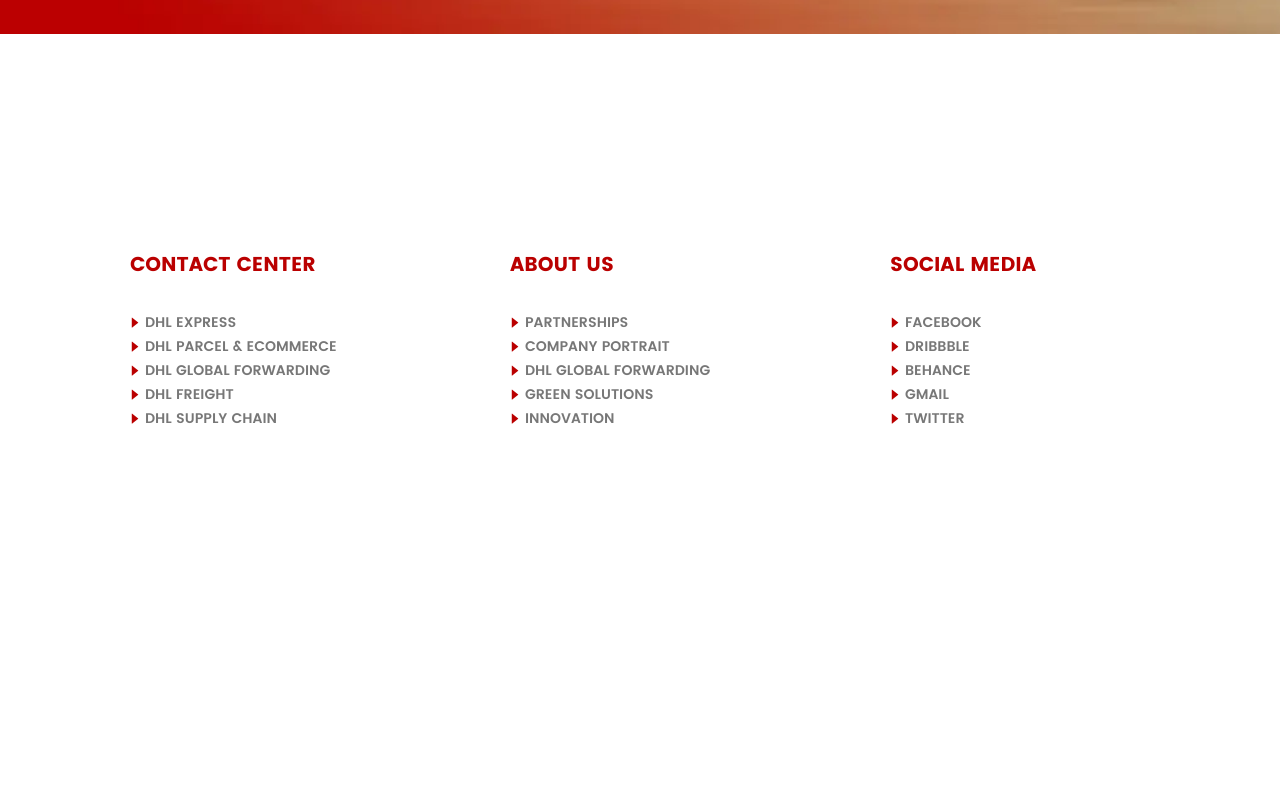
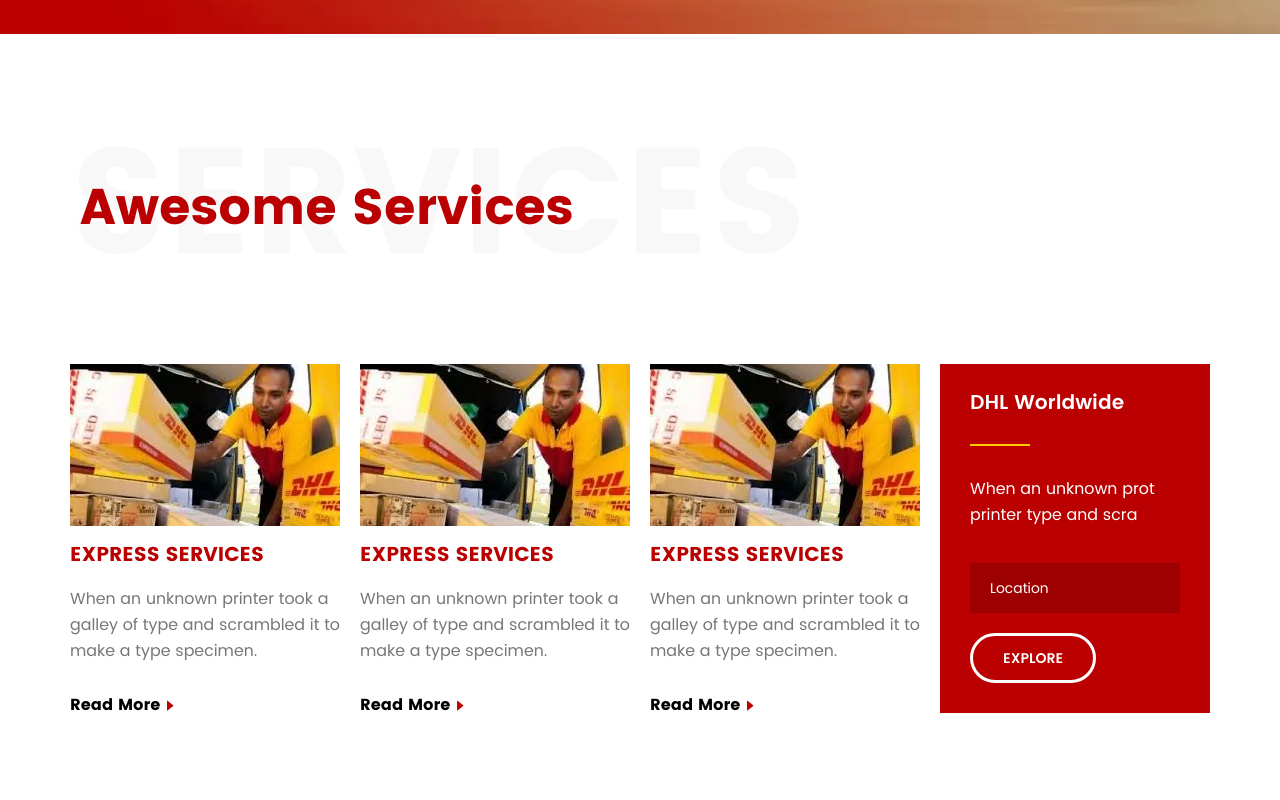
Before and after one commit to EugeneVeremchuk/DHL, a website: page DHL/index.html in a window 1280 px wide. Shown: the part 960-1760 px from the top of the page. Before the commit the page ends 1458 px from the top, so only its background shows below. Drawn offline with Linux system fonts and the light colour scheme; files whose address does not match are found by name.

Commit message:
serviceBlock

```diff
--- a/#source/scss/blocks/mainBlock.scss
+++ b/#source/scss/blocks/mainBlock.scss
@@ -9,8 +9,6 @@
 
    position: relative;
    z-index: 200;
-
-   margin: 0px 0px 150px 0px;
 
    &__container {
       @include adaptiv-value("padding-top", 360, 180, 1);
--- /dev/null
+++ b/#source/scss/blocks/serviceBlock.scss
@@ -0,0 +1,136 @@
+.service {
+
+   @include adaptiv-value("padding-top", 100, 40, 1);
+   @include adaptiv-value("padding-bottom", 100, 40, 1);
+
+   &__container {
+   }
+
+   &__title {
+      @include adaptiv-value("margin-bottom", 80, 30, 1);
+
+      @include adaptiv-value("font-size", 150, 60, 1);
+      text-transform: uppercase;
+      font-weight: 700;
+      color: #f8f8f8;
+
+      position: relative;
+
+      &::before {
+         content:'Awesome Services';
+         @include adaptiv-value("font-size", 50, 25, 1);
+         color: $colorTextRed;
+         text-transform: none;
+         padding: 0px 0px 0px 10px;
+
+         position: absolute;
+         top: 50%;
+         left: 0;
+         transform: translate(0px,-50%);
+      }
+   }
+
+   &__cards {
+      display: grid;
+      grid-template-columns: repeat(auto-fit, minmax(270px, 1fr));
+      column-gap: 20px;
+      row-gap: 30px;
+   }
+
+   &__card {
+   }
+}
+.card {
+
+   display: grid;
+   grid-template: auto auto 1fr auto / 1fr;
+
+   &__image {
+
+      padding: 0px 0px 60% 0px;
+
+      margin: 0px 0px 20px 0px;
+   }
+
+   &__title {
+      font-size: 20px;
+      font-weight: 700;
+
+      color: $colorRed;
+      text-transform: uppercase;
+
+      margin: 0px 0px 20px 0px;
+   }
+
+   &__description {
+      font-size: 16px;
+      line-height: 26px;
+
+      color: $colorGray;
+
+      margin: 0px 0px 20px 0px;
+   }
+
+   &__more {
+      font-size: 16px;
+      font-weight: 700;
+
+      color: $colorBlack;
+      .icon-triangle {
+         font-size: 10px;
+         color: $colorRed;
+      }
+   }
+}
+.card-search {
+
+   background-color: $colorRed;
+
+   padding: 30px;
+
+   &__title {
+      font-size: 20px;
+      font-weight: 600;
+      color: $colorTextWhite;
+   }
+
+   &__line {
+      width: 60px;
+      height: 2px;
+      background-color: $colorYellow;
+
+      margin: 30px 0px;
+   }
+
+   &__text {
+      font-size: 16px;
+      line-height: 26px;
+
+      color: $colorTextWhite;
+
+      margin: 0px 0px 35px 0px;
+   }
+
+   &__form {
+   }
+}
+.form {
+
+   &__body {
+   }
+
+   &__item {
+   }
+
+   &__input {
+      height: 50px;
+      background-color: $colorRedDark;
+
+      color: $colorTextWhite;
+
+      margin: 0px 0px 20px 0px;
+   }
+
+   &__btn {
+   }
+}
--- a/#source/scss/settings/forms.scss
+++ b/#source/scss/settings/forms.scss
@@ -11,6 +11,11 @@
 	&__button {
 	}
 	&__error {
+		margin: 0px 0px 20px 0px;
+
+		color: $colorTextWhite;
+
+		font-weight: 600;
 	}
 }
 
--- a/#source/scss/style.scss
+++ b/#source/scss/style.scss
@@ -86,6 +86,7 @@
 //<ПОДКЛЮЧЕНИЕ ФАЙЛОВ СТИЛЕЙ СТРАНИЦ И ЭЛЕМЕНТОВ>====================================================================================================
 @import "parts/@header";
 @import "blocks/mainBlock";
+@import "blocks/serviceBlock";
 @import "parts/@footer";
 //</ПОДКЛЮЧЕНИЕ ФАЙЛОВ СТИЛЕЙ СТРАНИЦ И ЭЛЕМЕНТОВ>====================================================================================================
 
--- a/DHL/index.html
+++ b/DHL/index.html
@@ -95,6 +95,57 @@
       </div>
    </div>
 </section>
+         <div class="service">
+   <div class="service__container _container">
+      <div class="service__title">Services</div>
+
+      <div class="service__cards">
+         <div class="service__card card">
+            <div class="card__image _ibg">
+               <picture><source srcset="img/serviceBlock/service1.webp" type="image/webp"><img src="img/serviceBlock/service1.jpg" alt="service"></picture>
+            </div>
+            <a href="#" class="card__title">Express Services</a>
+            <div class="card__description">When an unknown printer took a galley of type and scrambled it to make a type
+               specimen.
+            </div>
+            <a href="#" class="card__more">Read More <span class="icon-triangle"></span></a>
+         </div>
+         <div class="service__card card">
+            <div class="card__image _ibg">
+               <picture><source srcset="img/serviceBlock/service1.webp" type="image/webp"><img src="img/serviceBlock/service1.jpg" alt="service"></picture>
+            </div>
+            <a href="#" class="card__title">Express Services</a>
+            <div class="card__description">When an unknown printer took a galley of type and scrambled it to make a type
+               specimen.
+            </div>
+            <a href="#" class="card__more">Read More <span class="icon-triangle"></span></a>
+         </div>
+         <div class="service__card card">
+            <div class="card__image _ibg">
+               <picture><source srcset="img/serviceBlock/service1.webp" type="image/webp"><img src="img/serviceBlock/service1.jpg" alt="service"></picture>
+            </div>
+            <a href="#" class="card__title">Express Services</a>
+            <div class="card__description">When an unknown printer took a galley of type and scrambled it to make a type
+               specimen.
+            </div>
+            <a href="#" class="card__more">Read More <span class="icon-triangle"></span></a>
+         </div>
+         <div class="service__card card-search">
+            <div class="card-search__title">DHL Worldwide</div>
+            <div class="card-search__line"></div>
+            <div class="card-search__text">When an unknown prot printer type and scra</div>
+            <form action="#" class="card-search__form form">
+               <div class="form__body">
+                  <div class="form__item">
+                     <input autocomplete="off" type="text" name="form[]" data-error="Fill Field that is above" data-value="Location" class="form__input input _req">
+                  </div>
+                  <button type="submit" class="form__btn _btn">Explore</button>
+               </div>
+            </form>
+         </div>
+      </div>
+   </div>
+</div>
       </main>
       <footer class="footer" id="footer">
    <div class="footer__container _container">
```
Also changed, not shown: #source/html/blocks/#serviceBlock.html (added, +51 -0 lines), #source/index.html (+1 -0 lines), #source/img/serviceBlock/service1.jpg (added), #source/img/serviceBlock/service2.jpg (added), #source/img/serviceBlock/service3.jpg (added), DHL/css/style.css, DHL/css/style.min.css, DHL/img/serviceBlock/service1.jpg (added), DHL/img/serviceBlock/service1.webp (added), DHL/img/serviceBlock/service2.jpg (added), DHL/img/serviceBlock/service2.webp (added), DHL/img/serviceBlock/service3.jpg (added), DHL/img/serviceBlock/service3.webp (added).
